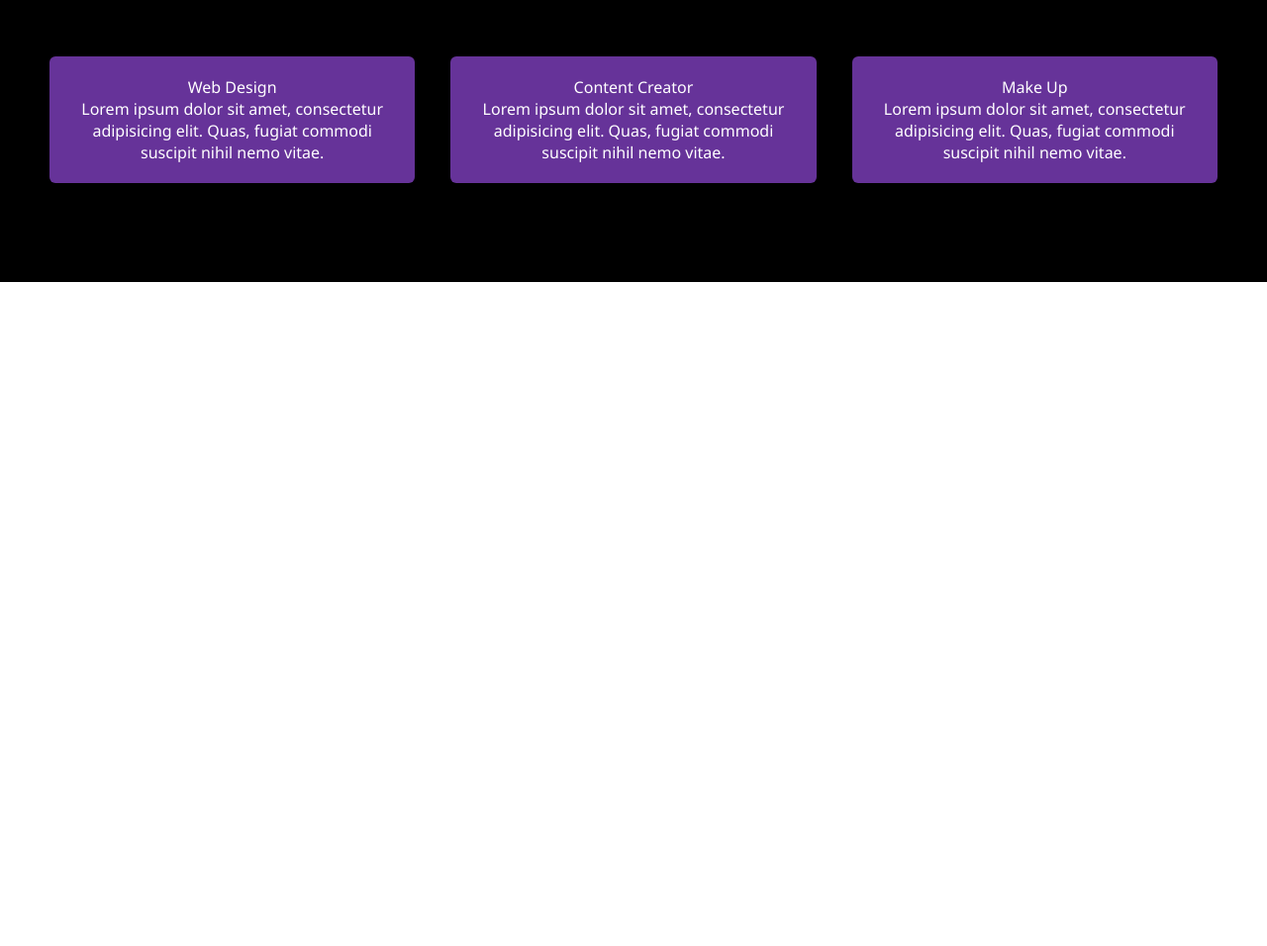
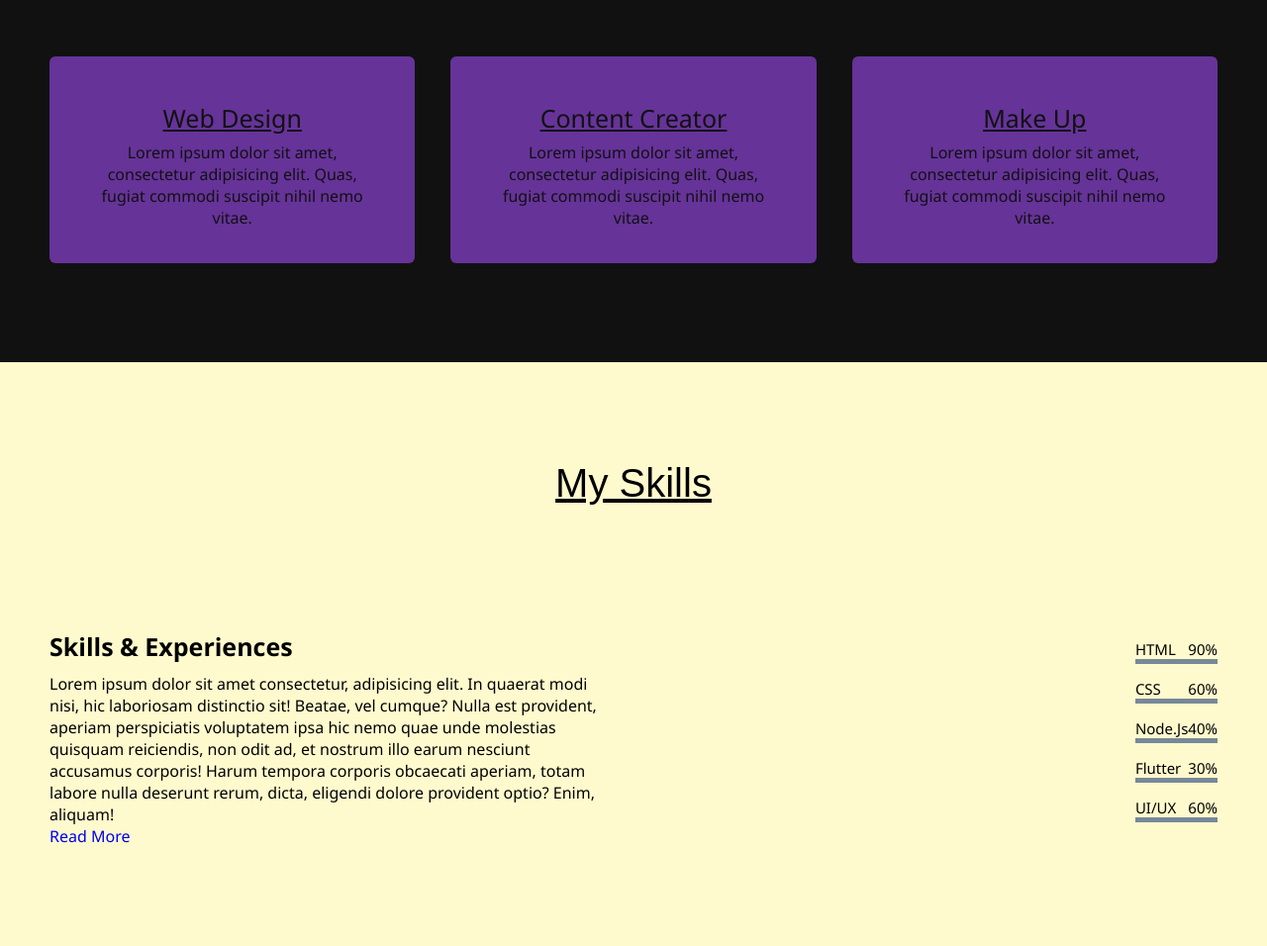
Before and after one commit to whoamiplx/portfolio, a plain HTML site: page index.html in a window 1280 px wide. Shown: the part 1788-2744 px from the top of the page at 99% size. Before the commit the page ends 2073 px from the top, so only its background shows below. Drawn offline with nearby package versions, Linux system fonts and the light colour scheme.

Commit message:
Add files via upload

```diff
--- a/index.html
+++ b/index.html
@@ -55,7 +55,7 @@
 
         </section>
 
-           <!--Services page codes start here -->
+     <!--Services page codes start here -->
            <section class="services" id="Services">
             <div class="max-width">
                 <h2 class="title">My Services</h2>
@@ -85,8 +85,62 @@
                 </div>
 
             </div>
+   </section>
 
-        </section>
-        <script src="script.js"></script>
-    </body>
+    <!--Skills Page will start now-->
+    <section class="skills" id="skills">
+        <div class="max-width">
+            <h2 class="title">My Skills</h2>
+            <div class="skills-content">
+                <div class="left">
+                    <div class="text">Skills & Experiences</div>
+                    <p>Lorem ipsum dolor sit amet consectetur, adipisicing elit. In quaerat modi nisi, hic laboriosam distinctio sit! Beatae, vel cumque? Nulla est provident, aperiam perspiciatis voluptatem ipsa hic nemo quae unde molestias quisquam reiciendis, non odit ad, et nostrum illo earum nesciunt accusamus corporis! Harum tempora corporis obcaecati aperiam, totam labore nulla deserunt rerum, dicta, eligendi dolore provident optio? Enim, aliquam!</p>
+                    <a href="#">Read More</a>
+                </div>
+                <div class="right">
+                    <div class="bars">
+                        <div class="info">
+                            <span>HTML</span>
+                            <span>90%</span>
+                        </div>
+                        <div class="line html"></div>
+                    </div>
+                    <div class="bars">
+                        <div class="info">
+                            <span>CSS</span>
+                            <span>60%</span>
+                        </div>
+                        <div class="line css"></div>
+                    </div>
+                    <div class="bars">
+                        <div class="info">
+                            <span>Node.Js</span>
+                            <span>40%</span>
+                        </div>
+                        <div class="line node"></div>
+                    </div>
+                    <div class="bars">
+                        <div class="info">
+                            <span>Flutter</span>
+                            <span>30%</span>
+                        </div>
+                        <div class="line flutter"></div>
+                    </div>
+                    <div class="bars">
+                        <div class="info">
+                            <span>UI/UX</span>
+                            <span>60%</span>
+                        </div>
+                        <div class="line uiux"></div>
+                    </div>
+                </div>
+            </div>
+        </div>
+    </section>
+
+
+
+
+    <script src="script.js"></script>
+</body>
 </html>
--- a/styles.css
+++ b/styles.css
@@ -104,17 +104,24 @@
     background: none;
 }
 
-/*Similar Content Styles*/
+/*Similar Styles*/
 section{
     padding: 100px 0;
+}
+.about, .services, .skills{
+    font-family: Impact, Haettenschweiler, 'Arial Narrow Bold', sans-serif;
+}
+.about .about-content,
+.services .servs-content, .skills .skills-content{
+    display: flex;
+    flex-wrap: wrap;
+    align-items: center;
+    justify-content: space-between;
 }
 
 /*About Section Styles*/
 .about{
     background:lemonchiffon;
-}
-.about, .services{
-    font-family: Impact, Haettenschweiler, 'Arial Narrow Bold', sans-serif;
 }
 .about .title{
     position: relative;
@@ -125,13 +132,6 @@ section{
     padding-bottom: 65px;
     font-family: sans-serif;
     text-decoration: underline;
-}
-.about .about-content,
-.services .servs-content{
-    display: flex;
-    flex-wrap: wrap;
-    align-items: center;
-    justify-content: space-between;
 }
 .about .about-content .column-left{
     width: 45%;
@@ -175,8 +175,8 @@ section{
 
 /*Services Styling*/
 .services{
-    background: black;
-    color: #fff;
+    background: #111;
+    color: lemonchiffon;
 
 }
 .services .title{
@@ -194,13 +194,71 @@ section{
     background: rebeccapurple;
     text-align: center;
     border-radius: 6px;
-    padding: 20px 25px;
+    padding: 35px 35px;
     cursor: pointer;
+    transition: all .3s ease;
+}
+.services .servs-content .card:hover{
+    background: lemonchiffon}
+.services .servs-content .card .box{
+    transition: all .3s ease;
+}.services .servs-content .card:hover .box{
+    transform: scale(1.05);
+}
+.services .servs-content .card .text{
+    font-size: 25px;
+    font-weight: 500;
+    margin: 10px 0 7px 0;
+    text-decoration: underline;
+    color: #111;
+}
+.services .servs-content .box p{
+    color: #111;
+    font-weight: 400;
 }
 
+/*Skills stylings start here*/
+.skills{
+    background: lemonchiffon;
+}
+.skills .title{
+    position: relative;
+    text-align: center;
+    font-size: 40px;
+    font-weight: 500;
+    margin-bottom: 60px;
+    padding-bottom: 65px;
+    font-family: sans-serif;
+    text-decoration: underline;
+}
+.skills .skills-content .left{
+    width: calc(50% - 30px);
+}
+.skills .skills-content .left .text{
+    font-size: 25px;
+    font-weight: 600;
+    margin-bottom: 10px;
+}
+.skills .skills-content .right .bars{
+    margin-bottom: 15px;
+}
+.skills .skills-content .right .bars .info{
+    display: flex;
+    align-items: center;
+    justify-content: space-between;
+}
+.skills .skills-content .right span{
+    font-weight: 500;
+    font-size: 15px;
+}
+.skills .skills-content .right .line{
+    height: 5px;
+    width: 100%;
+    background: lightslategray;
+}
+.skills .skills-content .bars .line{
 
-
-
+}
 
 
 
```
